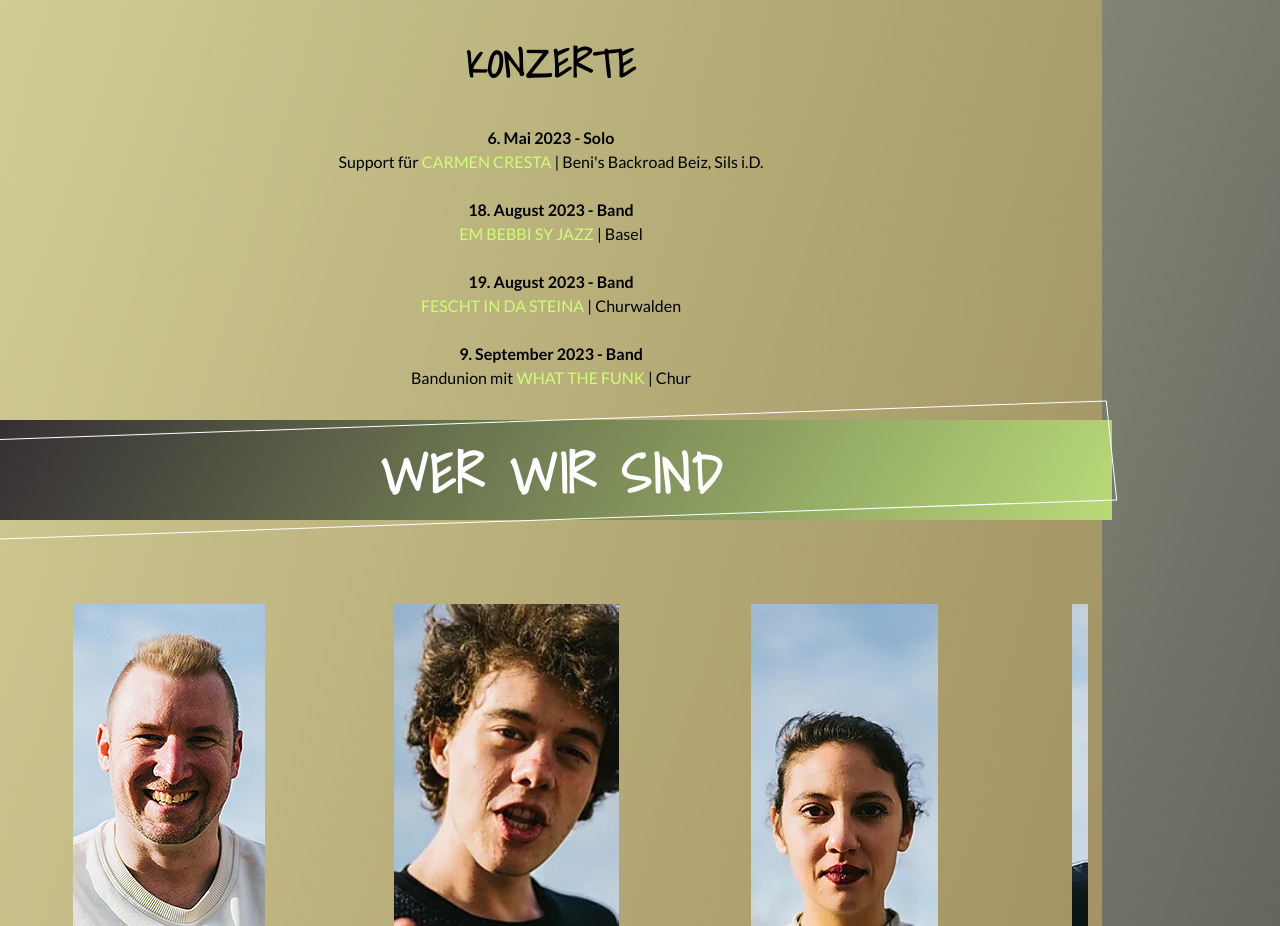
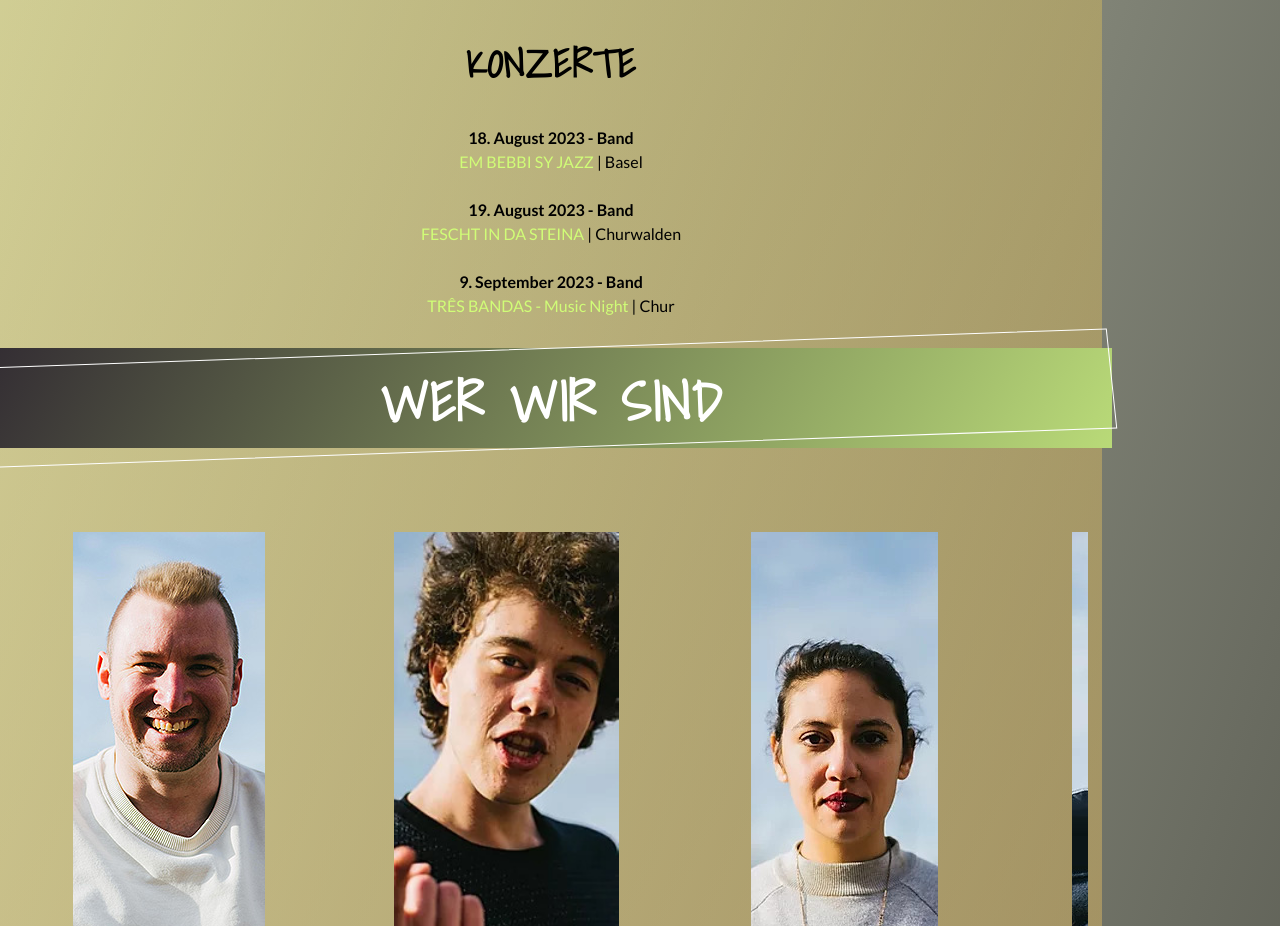
Before and after one commit to weeebr/noxx, a React (Create React App) app: page / in a window 1280 px wide. Shown: the part 1080-2006 px from the top of the page. Built offline with nearby package versions, Linux system fonts and the light colour scheme.

Commit message:
Carmen Cresta Gig vorbei/entfernt, Tres bandas gig aktualisiert

```diff
--- a/src/pages/Home.js
+++ b/src/pages/Home.js
@@ -44,19 +44,6 @@ const Home = forwardRef((props, ref) => {
 
       <br />
 
-      <p>
-        <DateTitle>6. Mai 2023 - Solo</DateTitle>
-        <br />
-        Support für <a
-          href="https://carmencresta.ch/"
-          target="_blank"
-          style={{margin: 0}}
-          rel="noopener noreferrer">CARMEN CRESTA  < /a>
-          |  Beni's Backroad Beiz, Sils i.D.
-      </p>
-
-      <br />
-
 
       <p>
         <DateTitle>18. August 2023 - Band</DateTitle>
@@ -86,12 +73,12 @@ const Home = forwardRef((props, ref) => {
 
 <p>
   <DateTitle>9. September 2023 - Band</DateTitle>
-  <br /> Bandunion mit
+  <br />
   <a
-    href="https://www.instagram.com/whatthefunkchur/"
+    href="https://www.chur.graubuenden.ch/en/overview-events/tres-bandas-music-night"
     target="_blank"
     style={{margin: 0}}
-    rel="noopener noreferrer"> WHAT THE FUNK < /a>
+    rel="noopener noreferrer"> TRÊS BANDAS - Music Night < /a>
     |  Chur
 </p>
 
```
